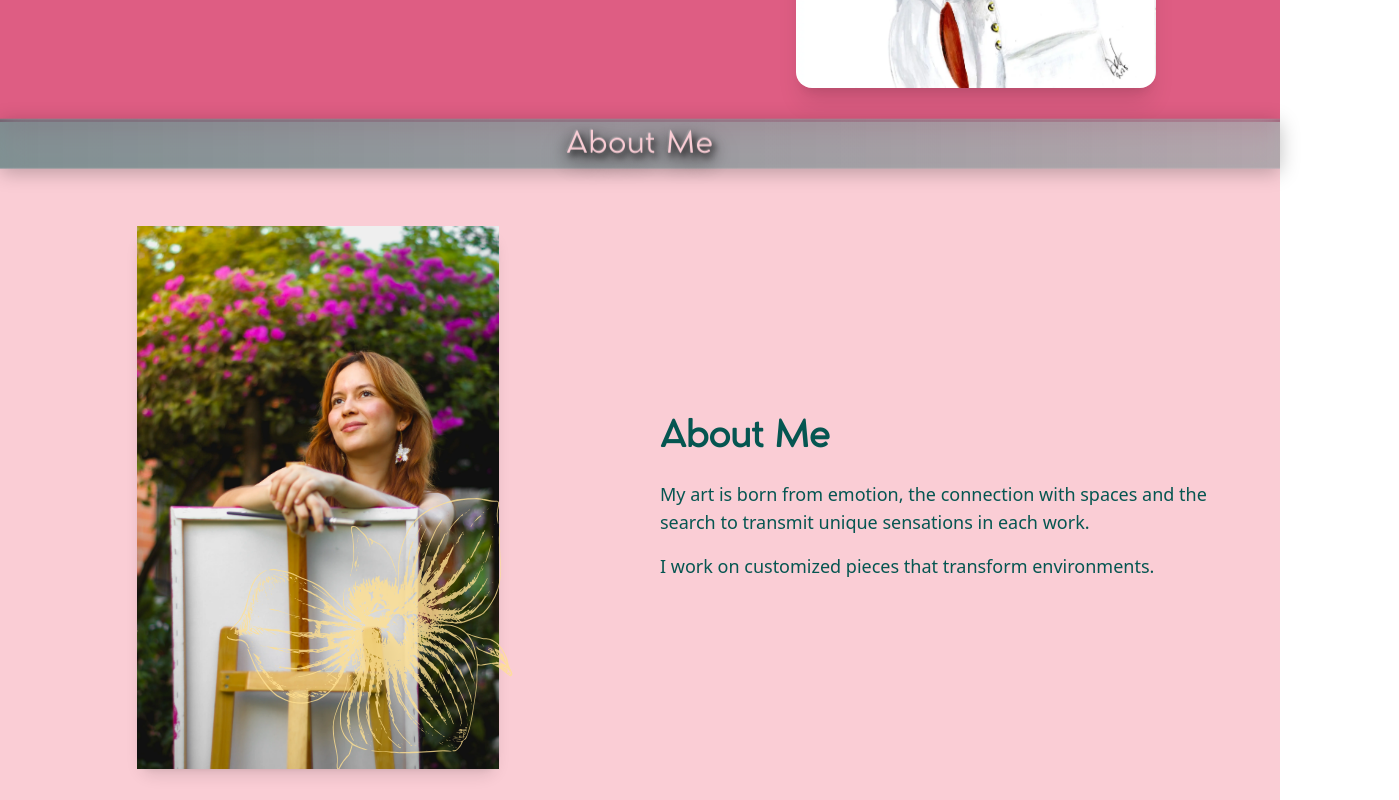
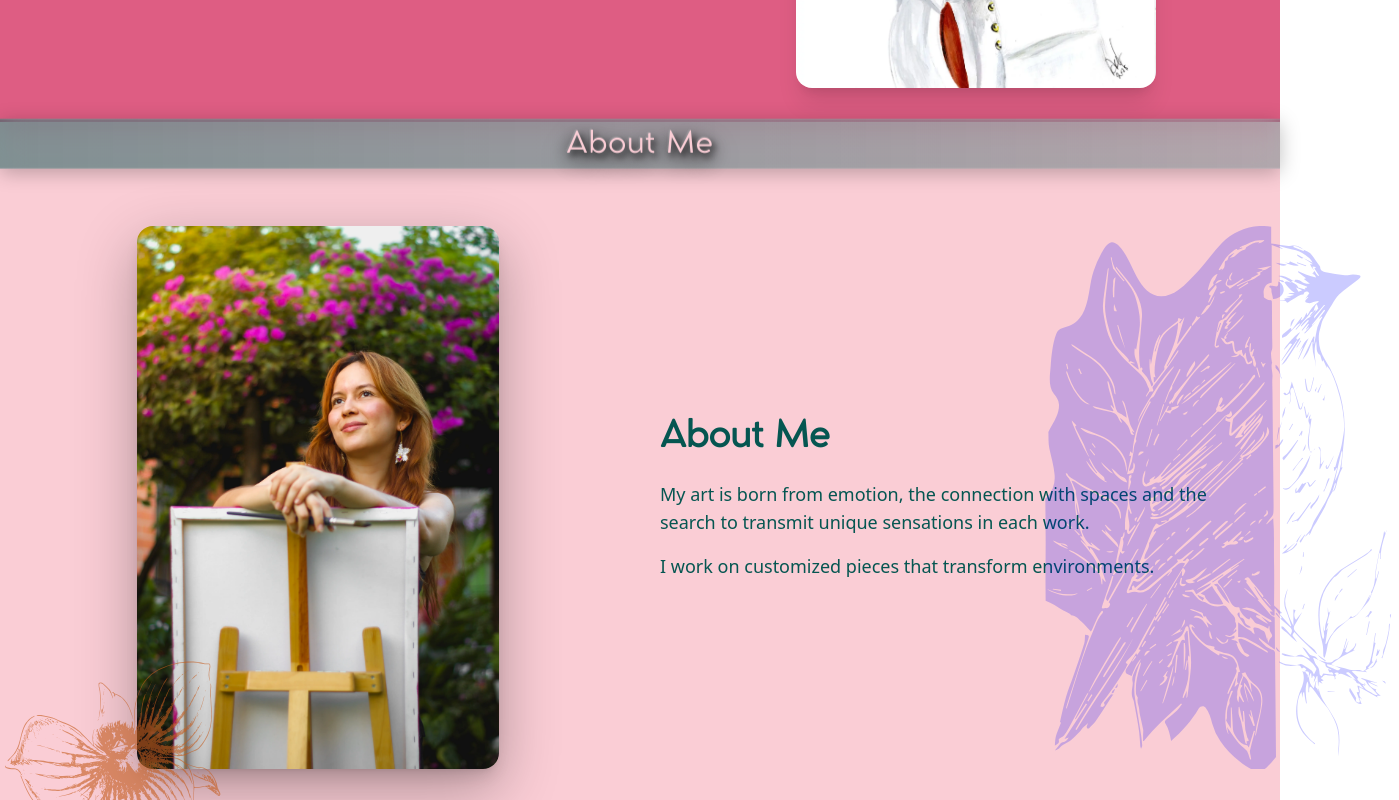
Before and after one commit to Andycarmo/AristizabalStudioWeb, a React (Vite) app: page / in a window 1280 px wide. Shown: the part 1640-2440 px from the top of the page, 1399 px wide, since content can reach past the window. Built offline with nearby package versions, Linux system fonts and the light colour scheme.

Commit message:
Agregamos imagenes SVG en el Background del About

```diff
--- a/src/components/sections/About.jsx
+++ b/src/components/sections/About.jsx
@@ -1,5 +1,6 @@
 import { useEffect, useRef } from "react";
 import Orquidea from '../../assets/logos/Orquidea.svg?react';
+import Ave from '../../assets/ave.svg?react';
 
 export default function About() {
   const sectionRef = useRef(null);
@@ -25,14 +26,14 @@ export default function About() {
     <section
       ref={sectionRef}
       className="
-        bg-studio-pink text-studio-green
+        relative bg-studio-pink text-studio-green
         -mt-16 md:-mt-20   {/* 👈 CLAVE */}
         py-16 px-4
         opacity-0 translate-y-10
         transition-all duration-700 ease-out
       "
     >
-      <div className="max-w-7xl mx-auto grid md:grid-cols-2 gap-10 items-center">
+      <div className="relative z-10 max-w-7xl mx-auto grid md:grid-cols-2 gap-10 items-center">
 
         {/* IMAGEN */}
         <div className="w-full flex justify-center items-center py-10">
@@ -43,19 +44,42 @@ export default function About() {
                 src="/gallery/artista/exterior-01.webp"
                 alt="Artista pintando exterior"
                 loading="lazy"
-                className="w-full h-full object-cover"
+                className="w-full h-full object-cover
+                rounded-2xl
+                shadow-[0_20px_60px_rgba(0,0,0,0.3)]
+                transition-transform duration-500 ease-out
+                hover:scale-105"
             />
                        {/* SVG OVERLAY */}
-                <Orquidea className="
-    absolute
-    bottom-0 left-0
-    w-64 md:w-80 lg:w-[30rem]
-    text-[#FFE091]
-    opacity-80
-    pointer-events-none
-    z-20
-  "
-  preserveAspectRatio="xMidYMid meet"/>
+                <Orquidea
+                  className="absolute pointer-events-none"
+                      style={{
+                      color: 'orange',
+                      top: '250px',
+                      left: '-200px',
+                      width: '100%',
+                      height: '100%',
+                      zIndex: 0,
+                      opacity: 0.6,
+
+                           }}
+                    preserveAspectRatio="xMidYMid meet"
+                    />
+
+                  <Ave
+                    className="absolute pointer-events-none"
+                      style={{
+                      color: 'blue',
+                      top: '0px',
+                      left: '900px',
+                      width: '100%',
+                      height: '100%',
+                      zIndex: 0,
+                      opacity: 0.2,
+
+                           }}
+                    preserveAspectRatio="xMidYMid meet"
+                  />
 
           </div>
 
```
Also changed, not shown: src/assets/ave.svg (added), src/assets/logos/Orquidea.svg.
